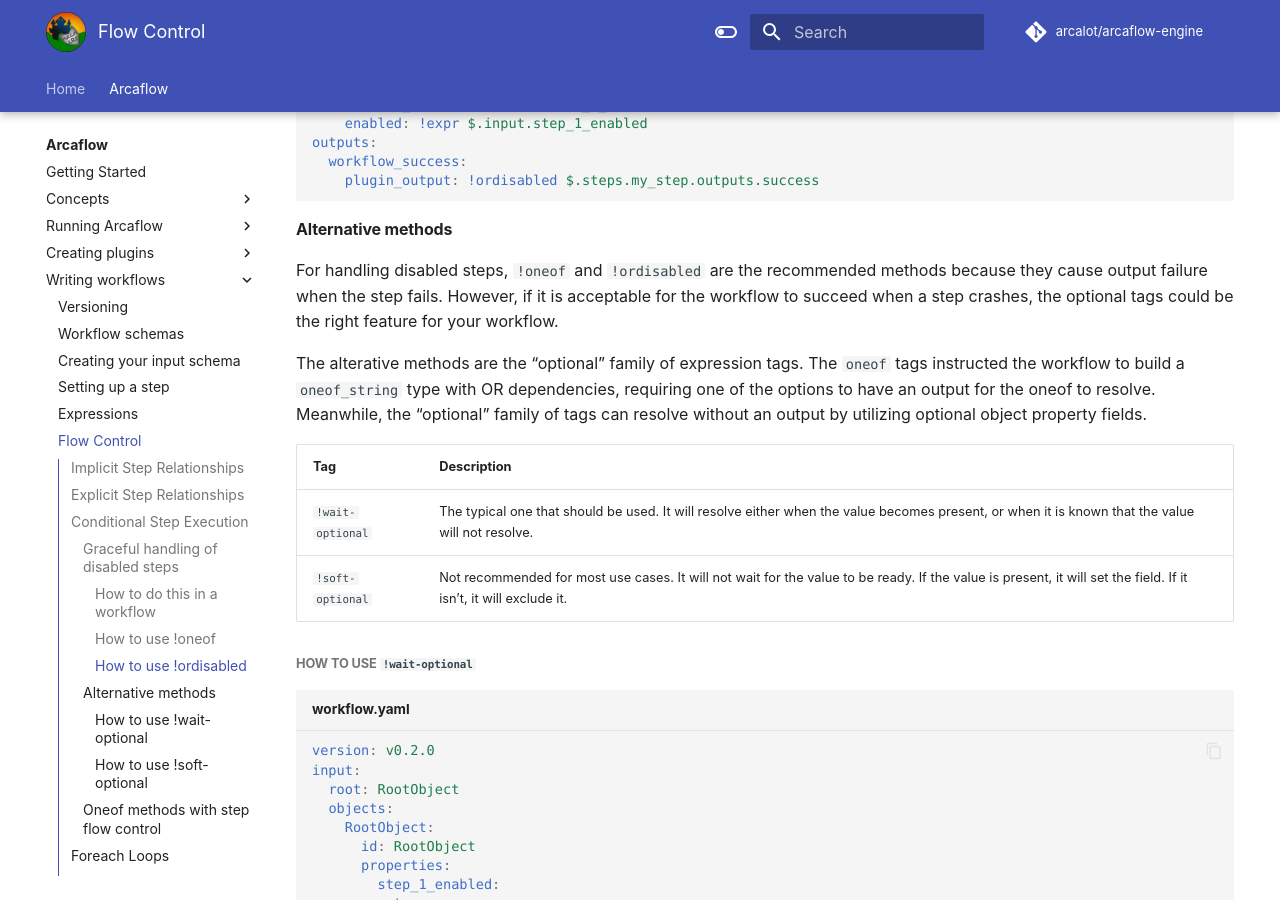
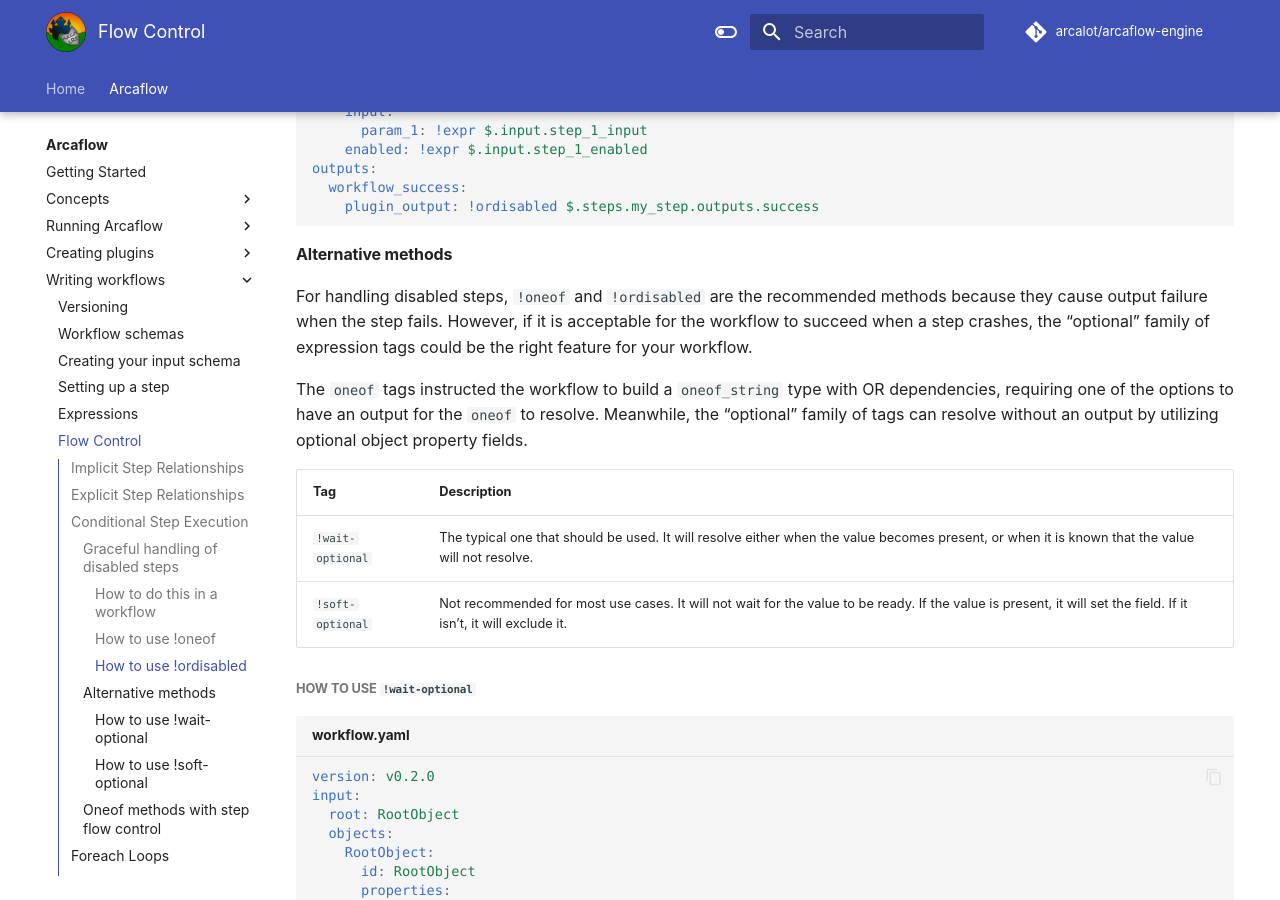
Before and after one commit to arcalot/arcalot.github.io, an MkDocs documentation site: the page built from docs/arcaflow/workflows/flow-control.md, in a window 1280 px wide and 900 px high, scrolled down 5492 px. Built offline with MkDocs 1.6.1 and Material for MkDocs 9.7.7, drawn with Linux system fonts in a browser that asks for light colours; comment, search, counter and statistics services are not loaded; some of the changed text lies outside the part shown.

Commit message:
looooong overdue updates from PR feedback

```diff
--- a/docs/arcaflow/workflows/flow-control.md
+++ b/docs/arcaflow/workflows/flow-control.md
@@ -162,18 +163,18 @@
 
 ##### How to use `!oneof`
 
-To use `!oneof` for graceful handling of disabled steps, the oneof should depend on ONE
+To use `!oneof` for graceful handling of disabled steps, the `oneof` should depend on ONE
 OF the success output and the disabled output, which will output either the success
 output or the disabled output.
 
-The oneof tag is a method of creating a schema `one_of_string` type from values present
+The `oneof` tag is a method of creating a schema `one_of_string` type from values present
 in the workflow.
 
 The syntax of `!oneof` is:
 
 - Following the tag `!oneof`, create a new YAML section (map) by starting an indented
   new line. That section should contain two properties:
-    - discriminator: A string that specifies what the oneof discriminator should be. The
+    - discriminator: A string that specifies what the `oneof` discriminator should be. The
       discriminator specifies which option was emitted.
     - options: A YAML section (map) that contains all options. The keys are the
       discriminator values, and the values should be valid expressions.
@@ -259,14 +260,13 @@
 
 For handling disabled steps, `!oneof` and `!ordisabled` are the recommended methods
 because they cause output failure when the step fails. However, if it is acceptable for
-the workflow to succeed when a step crashes, the optional tags could be the right
-feature for your workflow.
+the workflow to succeed when a step crashes, the "optional" family of expression tags
+could be the right feature for your workflow.
 
-The alterative methods are the "optional" family of expression tags. The `oneof` tags
-instructed the workflow to build a `oneof_string` type with OR dependencies, requiring
-one of the options to have an output for the oneof to resolve. Meanwhile, the "optional"
-family of tags can resolve without an output by utilizing optional object property
-fields.
+The `oneof` tags instructed the workflow to build a `oneof_string` type with OR
+dependencies, requiring one of the options to have an output for the `oneof` to resolve.
+Meanwhile, the "optional" family of tags can resolve without an output by utilizing
+optional object property fields.
 
 | Tag              | Description                                      |
 |------------------|--------------------------------------------------|
@@ -362,7 +362,7 @@
 
 It is also possible to use [oneof conditions](#conditional-step-execution) as part of
 the `wait_for` flow control. An explicit relationship between steps in a workflow in
-this case becomes a oneof condition, creating an OR relationship that allows the step to
+this case becomes a `oneof` condition, creating an OR relationship that allows the step to
 run when either the requested step output is reached OR the step is disabled.
 
 An example using `!ordisabled`:
```
Also changed, not shown: other parts of docs/arcaflow/workflows/flow-control.md (+8 -7 lines).
